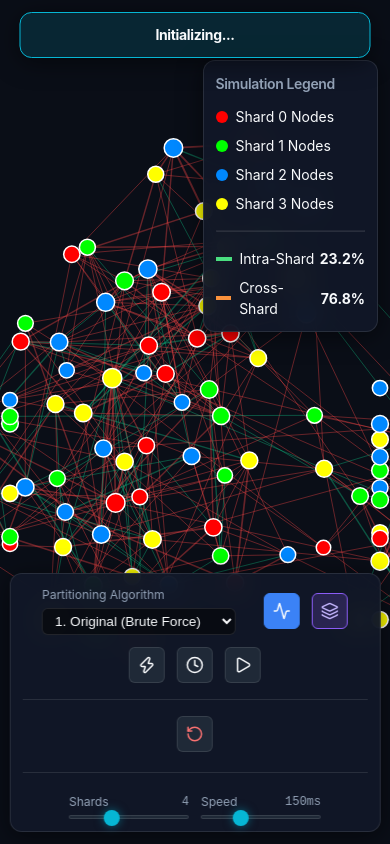
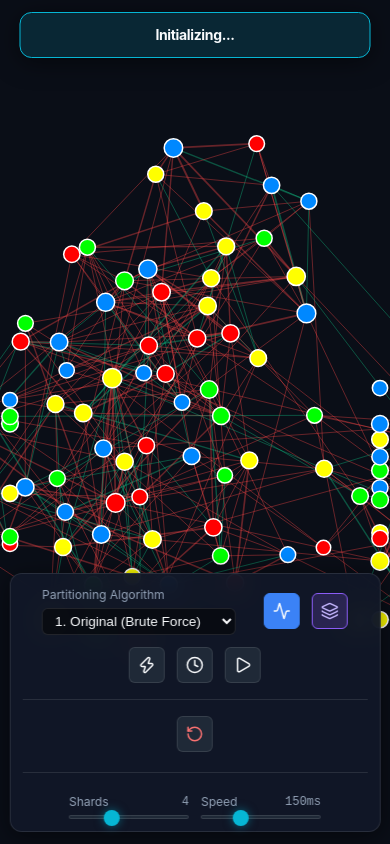
Before and after one commit to suparnagrawal/blk, a React app: page / in a window 390 px wide. Built offline with nearby package versions, Linux system fonts and the light colour scheme; the HTML template or start-up script is replaced by a standard one.

Commit message:
feat: add visualizer for priority queue state and simulated annealing progress during opt2 partitioning

```diff
--- a/src/App.jsx
+++ b/src/App.jsx
@@ -1,5 +1,5 @@
 import React, { useState, useMemo, useRef } from 'react';
-import { Activity, Zap, Play, Clock, Layers, RotateCcw } from 'lucide-react';
+import { Activity, Zap, Play, Clock, Layers, RotateCcw, Info, X } from 'lucide-react';
 import Graph from './components/Graph';
 import { useSimulator } from './hooks/useSimulator';
 import './index.css';
@@ -17,6 +17,8 @@ const SHARD_COLORS = [
 
 export default function App() {
   const [globalNarrative, setGlobalNarrative] = useState("Initializing...");
+  const [showPqVisualizer, setShowPqVisualizer] = useState(true);
+  const [showPqInfo, setShowPqInfo] = useState(false);
 
   const mainViewRef = useRef(null);
 
@@ -324,6 +326,93 @@ export default function App() {
         </div>
       </div>
 
+      {/* Priority Queue Visualizer */}
+      {sim.algorithm === 'opt2' && sim.pqVisualState && showPqVisualizer && (
+        <div className="floating-box pq-visualizer-box" style={{ top: '200px', right: '24px', width: '300px', zIndex: 45 }}>
+          <div style={{ display: 'flex', alignItems: 'center', justifyContent: 'space-between', marginBottom: '8px' }}>
+            <div style={{ display: 'flex', alignItems: 'center', gap: '8px' }}>
+               <h3 style={{ margin: 0, fontSize: '1rem', color: 'var(--text-main)', fontWeight: 'bold' }}>Priority Queue</h3>
+               <button className="btn" style={{ padding: '2px', background: 'transparent', border: 'none', cursor: 'pointer' }} onClick={() => setShowPqInfo(true)} title="How it works">
+                  <Info size={16} color="var(--accent-cyan)" />
+               </button>
+            </div>
+            <div style={{ display: 'flex', alignItems: 'center', gap: '8px' }}>
+               <div style={{ background: 'rgba(239, 68, 68, 0.2)', color: '#fca5a5', padding: '2px 6px', borderRadius: '4px', fontSize: '0.75rem', fontWeight: 'bold' }}>
+                 Tabu Sleeping: {sim.pqVisualState.tabuCount}
+               </div>
+               <button className="btn" style={{ padding: '2px', background: 'transparent', border: 'none', cursor: 'pointer' }} onClick={() => setShowPqVisualizer(false)}>
+                  <X size={16} color="var(--text-muted)" />
+               </button>
+            </div>
+          </div>
+
+          {/* Annealing Thermometer */}
+          <div style={{ display: 'flex', flexDirection: 'column', gap: '4px', marginBottom: '12px' }}>
+            <div style={{ display: 'flex', justifyContent: 'space-between', fontSize: '0.75rem', color: 'var(--text-muted)' }}>
+              <span>Simulated Annealing Temp</span>
+              <span>{Math.round((sim.pqVisualState.steps / 15) * 100)}%</span>
+            </div>
+            <div style={{ width: '100%', height: '6px', background: 'var(--bg-card)', borderRadius: '3px', overflow: 'hidden' }}>
+               <div style={{
+                  height: '100%',
+                  width: `${(sim.pqVisualState.steps / 15) * 100}%`,
+                  background: sim.pqVisualState.steps > 10 ? 'var(--accent-red)' : 'var(--accent-yellow)',
+                  transition: 'width 0.1s linear, background-color 0.3s ease'
+               }} />
+            </div>
+          </div>
+
+          <div style={{ fontSize: '0.75rem', color: 'var(--text-muted)', marginBottom: '4px', borderBottom: '1px solid rgba(255,255,255,0.1)', paddingBottom: '4px' }}>
+            Top Congested Nodes (Live)
+          </div>
+          <div style={{ display: 'flex', flexDirection: 'column', gap: '4px', maxHeight: '250px', overflowY: 'hidden' }}>
+            {sim.pqVisualState.topNodes.map((node, i) => (
+              <div key={node.id} style={{ display: 'flex', justifyContent: 'space-between', fontSize: '0.85rem', padding: '4px', background: i === 0 ? 'rgba(245, 158, 11, 0.15)' : 'transparent', borderRadius: '4px' }}>
+                 <span style={{ color: i === 0 ? 'var(--accent-yellow)' : 'var(--text-main)' }}>Node {node.id}</span>
+                 <span style={{ fontFamily: 'var(--font-mono)', color: '#fb923c' }}>{node.weight} cross</span>
+              </div>
+            ))}
+          </div>
+        </div>
+      )}
+
+      {/* PQ Info Diagram */}
+      {showPqInfo && (
+        <div className="floating-box" style={{ top: '200px', right: '340px', width: '400px', zIndex: 46 }}>
+          <div style={{ display: 'flex', justifyContent: 'space-between', alignItems: 'center', marginBottom: '12px' }}>
+            <h3 style={{ margin: 0, fontSize: '1rem', color: 'var(--text-main)', fontWeight: 'bold' }}>Destination-Aware Matchmaking</h3>
+            <button className="btn" style={{ padding: '2px', background: 'transparent', border: 'none', cursor: 'pointer' }} onClick={() => setShowPqInfo(false)}><X size={16} color="var(--text-muted)"/></button>
+          </div>
+          <div style={{ fontSize: '0.85rem', color: 'var(--text-muted)', marginBottom: '16px' }}>
+            When a bottleneck node is popped, the algorithm mathematically determines its "preferred destination shard". It then explicitly cross-references the Priority Queue to find <em>other</em> highly congested nodes residing in that exact destination shard for a perfect swap.
+          </div>
+
+          <div style={{ display: 'flex', justifyContent: 'space-between', alignItems: 'center', background: 'rgba(255,255,255,0.05)', padding: '16px', borderRadius: '8px' }}>
+             <div style={{ border: '1px dashed var(--accent-yellow)', padding: '8px', borderRadius: '8px', textAlign: 'center' }}>
+                <div style={{ fontSize: '0.7rem', color: 'var(--accent-yellow)', marginBottom: '4px' }}>MaxHeap PQ</div>
+                <div style={{ background: 'var(--accent-red)', color: '#fff', padding: '4px 8px', borderRadius: '4px', fontSize: '0.75rem', marginBottom: '4px' }}>Node U (150)</div>
+                <div style={{ background: 'rgba(255,255,255,0.1)', color: '#fff', padding: '4px 8px', borderRadius: '4px', fontSize: '0.75rem' }}>Node V (140)</div>
+             </div>
+
+             <div style={{ display: 'flex', flexDirection: 'column', gap: '8px', flex: 1, alignItems: 'center' }}>
+                <div style={{ fontSize: '0.7rem', color: 'var(--accent-cyan)' }}>→ Target Shard →</div>
+                <div style={{ fontSize: '0.7rem', color: 'var(--accent-green)' }}>← Match Found ←</div>
+             </div>
+
+             <div style={{ display: 'flex', flexDirection: 'column', gap: '8px' }}>
+                <div style={{ border: '1px solid var(--border-light)', padding: '8px', borderRadius: '8px', textAlign: 'center' }}>
+                   <div style={{ fontSize: '0.7rem', color: 'var(--text-muted)' }}>Shard A</div>
+                   <div style={{ background: 'var(--accent-red)', color: '#fff', padding: '4px 8px', borderRadius: '4px', fontSize: '0.75rem' }}>Node U</div>
+                </div>
+                <div style={{ border: '1px solid var(--border-light)', padding: '8px', borderRadius: '8px', textAlign: 'center' }}>
+                   <div style={{ fontSize: '0.7rem', color: 'var(--text-muted)' }}>Shard B</div>
+                   <div style={{ background: 'rgba(255,255,255,0.1)', color: '#fff', padding: '4px 8px', borderRadius: '4px', fontSize: '0.75rem' }}>Node V</div>
+                </div>
+             </div>
+          </div>
+        </div>
+      )}
+
       {/* Narrative Banner floating near bottom */}
       <div className="narrative-banner-box">
         <h2 style={{ fontSize: '0.875rem', fontWeight: 700, color: 'var(--text-main)', margin: 0, lineHeight: 1.4 }}>
--- a/src/hooks/useSimulator.js
+++ b/src/hooks/useSimulator.js
@@ -44,6 +44,7 @@ export function useSimulator({
   const [algorithm, setAlgorithm] = useState('original');
   const [algorithmStats, setAlgorithmStats] = useState(null);
   const [comparisonStats, setComparisonStats] = useState(null);
+  const [pqVisualState, setPqVisualState] = useState(null);
   const partitionStartTimeRef = useRef(0);
 
   // Initialize graph
@@ -206,6 +207,14 @@ export function useSimulator({
             currentCross: traffic.percentage,
             reduction: prev.initialCross - traffic.percentage
           }));
+
+          if (algorithm === 'opt2' && searchStateRef.current?.pq) {
+            setPqVisualState({
+              topNodes: [...searchStateRef.current.pq.data].sort((a,b) => b.weight - a.weight).slice(0, 10),
+              tabuCount: searchStateRef.current.tabuNodes.size,
+              steps: searchStateRef.current.stepsSinceImprovement
+            });
+          }
         }, partitionSpeed);
       }
     }
@@ -215,6 +224,7 @@ export function useSimulator({
   const runPartitioning = () => {
     swapCountRef.current = 0;
     setPartitionProgress(0);
+    setPqVisualState(null);
 
     // Initialize search state for Tabu-like local minima escape
     const currentTraffic = GetCrossShardTraffic(edges, mapping).crossWeight;
@@ -229,8 +239,8 @@ export function useSimulator({
     setTxStats(prev => ({ ...prev, throughput: 0, avgLatency: 0 }));
   };
 
-  const runComparisonBenchmark = () => {
-    if (isPartitioning || isExecuting || isAutoRunning) return;
+  const runComparisonBenchmark = (force = false) => {
+    if ((isPartitioning || isExecuting || isAutoRunning) && !force) return;
 
     const initialTraffic = GetCrossShardTraffic(edges, mapping);
     const algorithms = [
@@ -478,6 +488,8 @@ export function useSimulator({
 
           setTimeout(() => {
             setNarrative("Step 3: Partitioning the network to minimize cross-shard traffic...");
+            setAlgorithm('original');
+            runComparisonBenchmark(true);
             setDemoPhase('partitioning');
             runPartitioning();
           }, 2000);
@@ -516,6 +528,6 @@ export function useSimulator({
     setIsAutoRunning, autoRunRef, demoResults,
     algorithm, setAlgorithm, algorithmStats, setAlgorithmStats,
     runComparisonBenchmark, comparisonStats, setComparisonStats,
-    resetSimulation
+    resetSimulation, pqVisualState
   };
 }
--- a/src/index.css
+++ b/src/index.css
@@ -542,12 +542,8 @@ input[type=range]::-webkit-slider-runnable-track {
     margin: 4px 0;
   }
 
-  .floating-legend-box {
-    top: 60px;
-    right: 12px;
-    min-width: unset;
-    width: 45%;
-    padding: 12px;
+  .floating-legend-box, .pq-visualizer-box {
+    display: none;
   }
 
   .narrative-banner-box {
```
